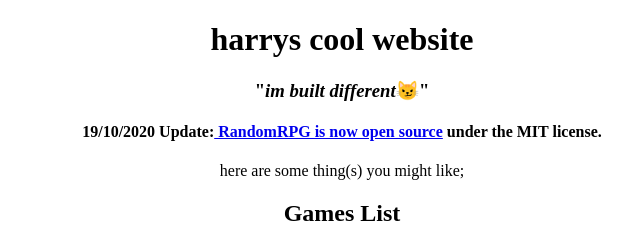
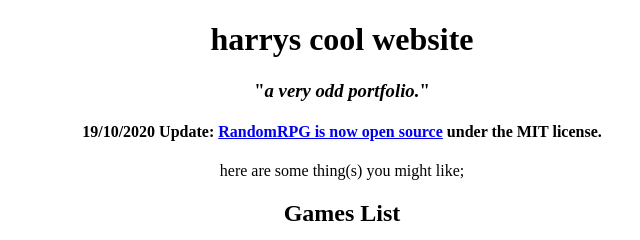
Before and after one commit to HarryCourt/harrycourt.github.io, a plain HTML site: page index.html in a window 1280 px wide. Shown: the top 240 px of the page, 298-938 px from the left. Drawn offline with Linux system fonts and the light colour scheme.

Commit message:
Update index.html
~ Adjusted update hyperlink.
~ Changed Motto.

```diff
--- a/index.html
+++ b/index.html
@@ -23,10 +23,9 @@
         </style>
     </head>
 <body>
-
     <div class="heading"><h1>harrys cool website</h1>
-        <h3>"<i>im built different</i>😼"</h3>
-        <h4><b>19/10/2020 Update:</b><a href="https://github.com/HarryCourt/AIE_RPG"> RandomRPG is now open source</a> under the MIT license.</h4>
+        <h3>"<i>a very odd portfolio.</i>"</h3>
+        <h4><b>19/10/2020 Update: </b><a href="https://github.com/HarryCourt/AIE_RPG">RandomRPG is now open source</a> under the MIT license.</h4>
         <p>here are some thing(s) you might like;</p>
     </div>
 
```
